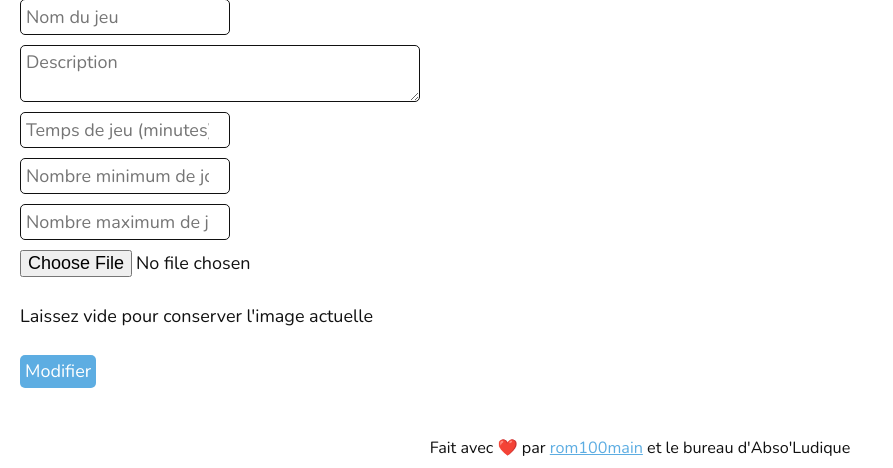
After one commit to telecomnancy-net/absoludique, a Flask app: template src/templates/edit_game.html in a window 1280 px wide. The commit adds this page. Shown: the part 420-888 px from the top of the page, without its empty margins (0-893 px from the left). Run offline with Flask 3, Linux system fonts and the light colour scheme; the template is opened without the code that fills it, so the values that code supplies are empty; parts of the project's set-up code (start-up, migrations or seed data) failed here and were passed over.

Commit message:
feat: edit games

```diff
--- a/src/app.py
+++ b/src/app.py
@@ -333,7 +333,7 @@ def hx_catalog():
     html = ""
     for game in games:
         html += f"""
-        <li class="game">
+        <li class="game" id="game-{ game[0] }">
             <div class="image" onclick="popUpDesc('{ game[0] }')" style="background-image: url('/static/data/games/{game[0]}.webp');" ></div>
             <b>{game[1]}</b>
             <ul>
@@ -1115,6 +1115,7 @@ def hx_games_page(page):
                 <td>{game[0]}</td>
                 <td>{game[1]}</td>
                 <td>
+                    <a class="button" href="/edit/game/{game[0]}">Éditer</a>
                     <form
                         action="/delete/game/{game[0]}"
                         method="post"
@@ -1177,7 +1178,6 @@ def hx_create_game():
             f.write(image.getbuffer())
     except Exception as e:
         import traceback
-
         return f"Error saving image: {str(e)}\n{traceback.format_exc()}"
 
     return "Nouveau jeu créé, rechargez la page pour le voir apparaître"
@@ -1207,6 +1207,94 @@ def hx_delete_game(id):
     db.commit()
 
     return "<td class='deleted' colspan='3'>Supprimé</td>"
+
+
+@app.route("/edit/game/<int:id>", methods=["GET"])
+@login_required
+def r_edit_game(id):
+    if not current_user.admin:
+        return redirect("/?error=Accès refusé")
+
+    db = get_db()
+    cursor = db.cursor()
+
+    cursor.execute(
+        """
+        SELECT id, name, description, time, nb_player_min, nb_player_max
+        FROM games
+        WHERE id = ?;
+        """,
+        (id,),
+    )
+    game = cursor.fetchone()
+    if game is None:
+        return redirect("/admin?error=Le jeu n'existe pas")
+
+    return render_template(
+        "edit_game.html",
+        logged=current_user.is_authenticated,
+        game=game,
+    )
+
+
+@app.route("/edit/game/<int:id>", methods=["POST"])
+@login_required
+def hx_edit_game(id):
+    if not current_user.admin:
+        response = make_response()
+        response.headers["HX-Redirect"] = "/?error=Accès refusé"
+        return response
+
+    name = request.form["name"]
+    description = request.form["description"]
+    time = request.form["time"]
+    nb_player_min = request.form["nb_player_min"]
+    nb_player_max = request.form["nb_player_max"]
+    image = request.files["image"]
+
+    if None in [name, time, nb_player_min, nb_player_max] or "" in [
+        name,
+        time,
+        nb_player_min,
+        nb_player_max,
+    ]:
+        return "Champs manquants"
+
+    db = get_db()
+    cursor = db.cursor()
+
+    # Update game information
+    cursor.execute(
+        """
+        UPDATE games
+        SET
+            name = ?,
+            description = ?,
+            time = ?,
+            nb_player_min = ?,
+            nb_player_max = ?
+        WHERE id = ?;
+        """,
+        (name, description, time, nb_player_min, nb_player_max, id),
+    )
+
+    # Handle image upload if provided
+    if image and image.filename != "":
+        max_width = 175
+        max_height = 200
+        quality = 80
+        image = resize_and_convert_to_webp(image, max_width, max_height, quality)
+
+        try:
+            with open(f"static/data/games/{id}.webp", "wb") as f:
+                f.write(image.getbuffer())
+        except Exception as e:
+            import traceback
+            return f"Error saving image: {str(e)}\n{traceback.format_exc()}"
+
+    db.commit()
+
+    return "Modification effectuée"
 
 
 #
--- a/src/static/styles/admin.css
+++ b/src/static/styles/admin.css
@@ -115,3 +115,16 @@ section {
         grid-template-columns: auto auto;
     }
 }
+
+#edit-game {
+    .current-image {
+        margin-bottom: 20px;
+
+        img {
+            max-width: 175px;
+            max-height: 200px;
+            border: 1px solid var(--c-min-text);
+            border-radius: 5px;
+        }
+    }
+}
--- a/src/templates/admin.html
+++ b/src/templates/admin.html
@@ -226,6 +226,7 @@
                                 <td>{{ game[0] }}</td>
                                 <td>{{ game[1] }}</td>
                                 <td>
+                                    <a class="button" href="/edit/game/{{ game[0] }}">Éditer</a>
                                     <form
                                         action="/delete/game/{{ game[0] }}"
                                         method="post"
--- a/src/templates/catalog.html
+++ b/src/templates/catalog.html
@@ -37,7 +37,7 @@
 
                 <ul class="list-game">
                     {% for game in games %}
-                    <li class="game">
+                    <li class="game" id="game-{{ game[0] }}">
                         <div class="image" onclick="popUpDesc('{{ game[0] }}')" style="background-image: url('/static/data/games/{{ game[0] }}.webp');" title="Description" ></div>
                         <b>{{ game[1]|truncate(20, True, '...') }}</b>
                         <ul>
--- /dev/null
+++ b/src/templates/edit_game.html
@@ -0,0 +1,40 @@
+{% include 'head.html' %}
+
+        <link rel="stylesheet" href="/static/styles/admin.css" />
+
+    {% include 'header.html' %}
+
+                <section id="edit-game">
+                    <h2>Jeu - {{ game[1] }}</h2>
+
+                    <a href="/catalog#game-{{ game[0] }}">Voir le jeu</a><br/><br/>
+
+                    <div class="current-image">
+                        <p>Image actuelle:</p>
+                        <img src="/static/data/games/{{ game[0] }}.webp" alt="{{ game[1] }}" />
+                    </div>
+
+                    <form
+                        action="/edit/game/{{ game[0] }}"
+                        method="post"
+                        enctype="multipart/form-data"
+
+                        hx-post="/edit/game/{{ game[0] }}"
+                        hx-trigger="submit"
+                        hx-target=".response"
+                    >
+                        <input type="text" name="name" value="{{ game[1] }}" placeholder="Nom du jeu" required />
+                        <textarea name="description" placeholder="Description">{{ game[2] }}</textarea>
+                        <input type="number" name="time" value="{{ game[3] }}" placeholder="Temps de jeu (minutes)" required />
+                        <input type="number" name="nb_player_min" value="{{ game[4] }}" placeholder="Nombre minimum de joueurs" required />
+                        <input type="number" name="nb_player_max" value="{{ game[5] }}" placeholder="Nombre maximum de joueurs" required />
+                        <input type="file" name="image" accept="image/*" />
+                        <p>Laissez vide pour conserver l'image actuelle</p>
+                        <button>Modifier</button>
+
+                        <div class="response"></div>
+                    </form>
+                </section>
+
+
+{% include 'footer.html' %}
```
